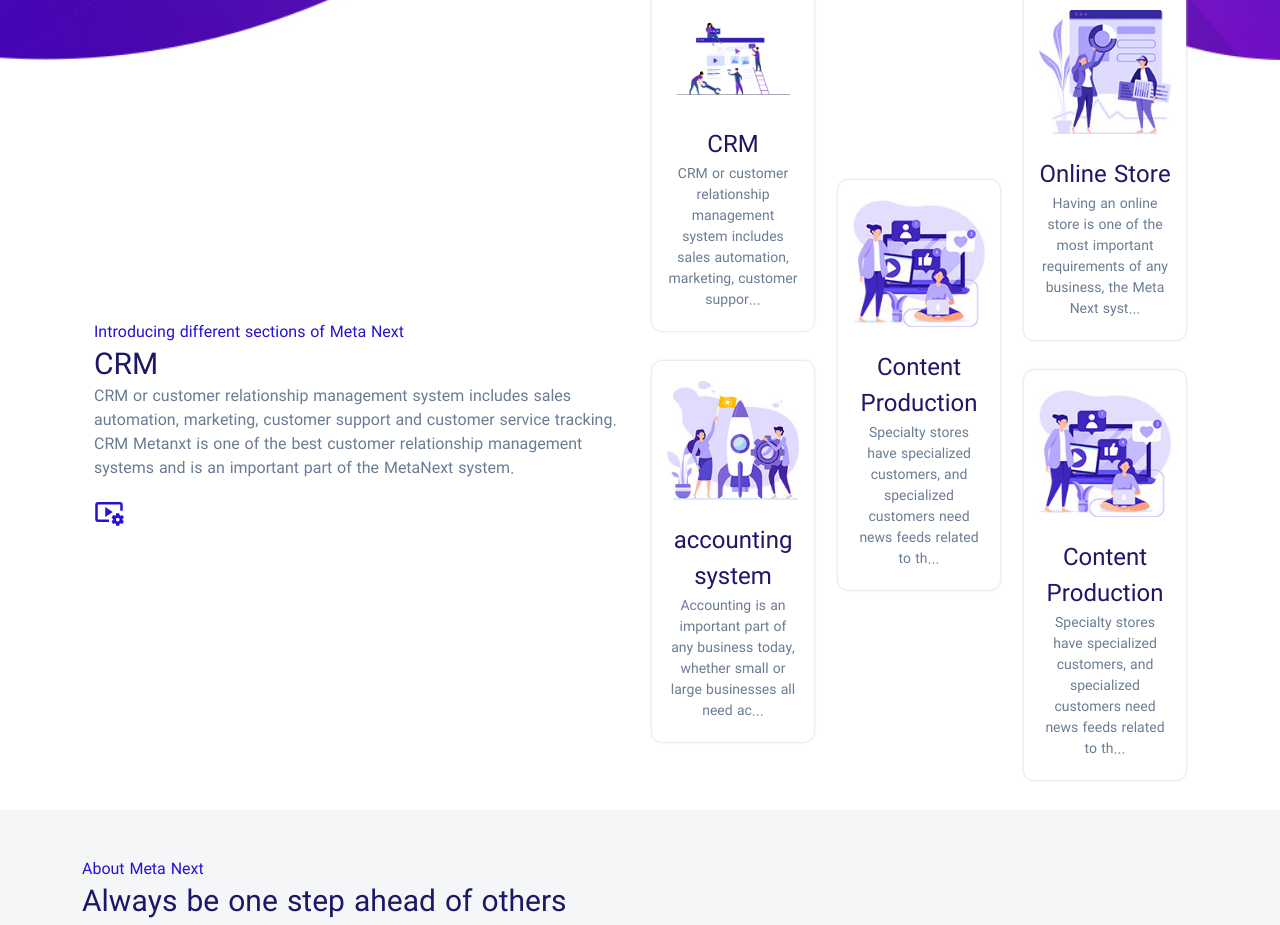
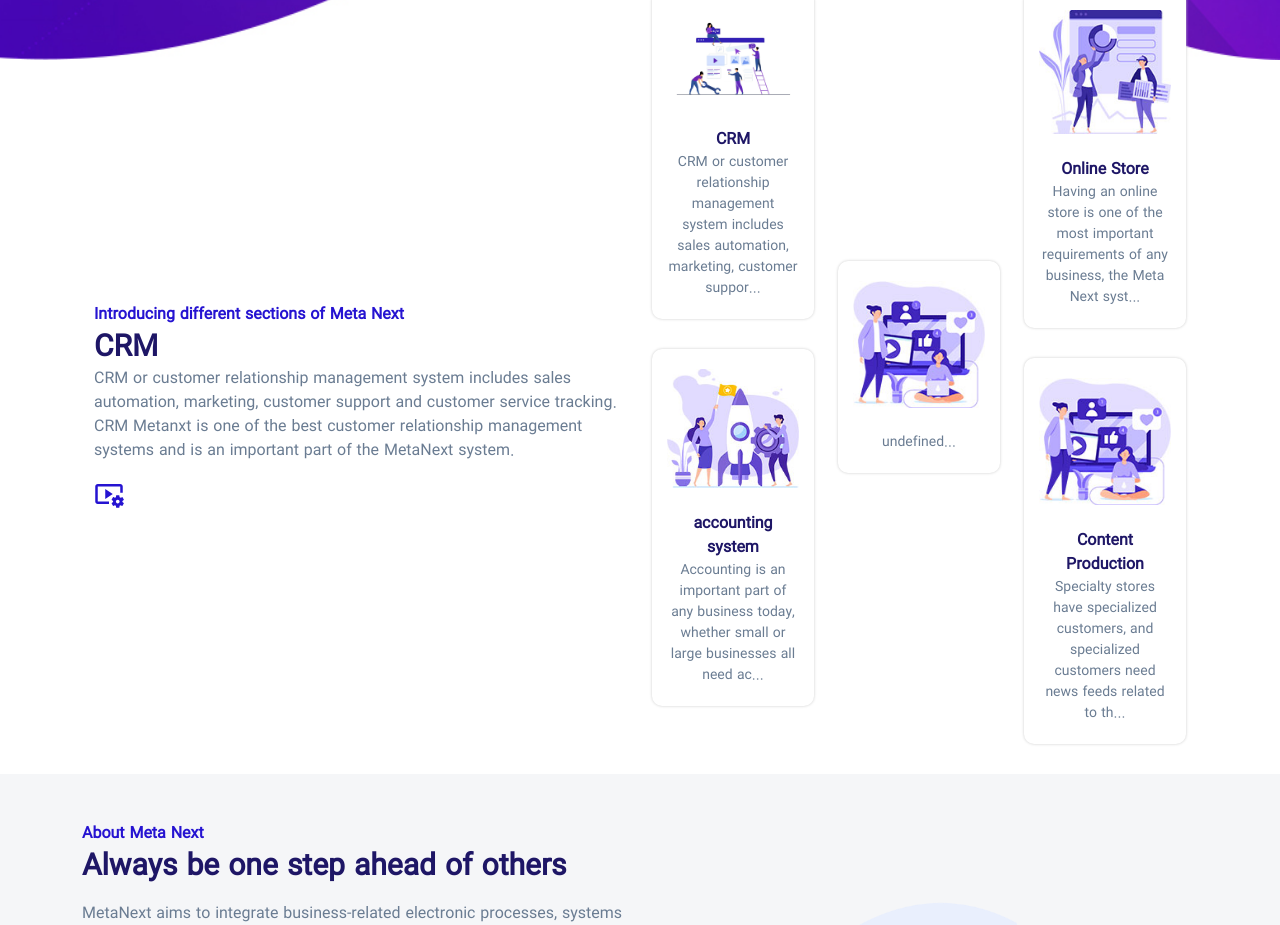
Before and after one commit to xander-zero/new-meta-website, a Next.js app: page / in a window 1280 px wide. Shown: the part 760-1685 px from the top of the page. Built offline with nearby package versions, Linux system fonts and the light colour scheme; what next-redux-wrapper would draw is missing.

Commit message:
update dashboard

```diff
--- a/components/AboutUs/AboutUs.jsx
+++ b/components/AboutUs/AboutUs.jsx
@@ -19,7 +19,7 @@
       <Container>
         <div className="row mt-5">
           <div className="col-lg-6">
-            <Typography color="#2513d1" className="mb-1">
+            <Typography weight="bold" color="#2513d1" className="mb-1">
               {languageData.title_about}
             </Typography>
             <HeaderTitle size="30px" color="#1e1666">
--- a/components/Header/Header.jsx
+++ b/components/Header/Header.jsx
@@ -53,7 +53,12 @@
       <Container>
         <div className="row mt-5">
           <div className="col-lg-6 mt-lg-5 col-md-12 text-wrapper">
-            <Typography color="#fff" size="44px" className="page-title">
+            <Typography
+              weight="bold"
+              color="#fff"
+              size="44px"
+              className="page-title"
+            >
               {languageData.title_header}
             </Typography>
             <Typography color="#fff" className="page-title-description">
--- a/components/Strategies/Strategies.jsx
+++ b/components/Strategies/Strategies.jsx
@@ -26,7 +26,7 @@
         <div className="row m-0 p-0">
           <div className="col-lg-6 col-12 d-flex align-items-center mt-5">
             <div className="scale-up-center">
-              <Typography color="#2513d1" className="mb-1">
+              <Typography weight="bold" color="#2513d1" className="mb-1">
                 {languageData.title_service}
               </Typography>
               <HeaderTitle size="30px" color="#1e1666">
@@ -63,7 +63,12 @@
                     alt="Picture of the author"
                     layout="intrinsic"
                   />
-                  <Typography size="24px" className="mb-0 mt-3" color="#1e1666">
+                  <Typography
+                    weight="bold"
+                    size="16px"
+                    className="mb-0 mt-3"
+                    color="#1e1666"
+                  >
                     {languageData.title_crm_service}
                   </Typography>
                   <Typography size="14px" className="mb-0 p-0" color="#6a7c92">
@@ -76,7 +81,12 @@
                     alt="Picture of the author"
                     layout="intrinsic"
                   />
-                  <Typography size="24px" className="mb-0 mt-3" color="#1e1666">
+                  <Typography
+                    weight="bold"
+                    size="16px"
+                    className="mb-0 mt-3"
+                    color="#1e1666"
+                  >
                     {languageData.title_account_service}
                   </Typography>
                   <Typography size="14px" className="mb-0 p-0" color="#6a7c92">
@@ -104,14 +114,16 @@
                     alt="Picture of the author"
                     layout="intrinsic"
                   />
-                  <Typography size="24px" className="mb-0 mt-3" color="#1e1666">
-                    {languageData.title_mangeContent_service}
+                  <Typography
+                    weight="bold"
+                    size="16px"
+                    className="mb-0 mt-3"
+                    color="#1e1666"
+                  >
+                    {languageData.title_all_services}
                   </Typography>
                   <Typography size="14px" className="mb-0 p-0" color="#6a7c92">
-                    {`${languageData.desc_manageContent_service?.substring(
-                      0,
-                      100
-                    )}...`}
+                    {`${languageData.desc_all_services?.substring(0, 100)}...`}
                   </Typography>
                 </div>
               </div>
@@ -122,7 +134,12 @@
                     alt="Picture of the author"
                     layout="intrinsic"
                   />
-                  <Typography size="24px" className="mb-0 mt-3" color="#1e1666">
+                  <Typography
+                    weight="bold"
+                    size="16px"
+                    className="mb-0 mt-3"
+                    color="#1e1666"
+                  >
                     {languageData.title_shop_service}
                   </Typography>
                   <Typography size="14px" className="mb-0 p-0" color="#6a7c92">
@@ -135,7 +152,12 @@
                     alt="Picture of the author"
                     layout="intrinsic"
                   />
-                  <Typography size="24px" className="mb-0 mt-3" color="#1e1666">
+                  <Typography
+                    weight="bold"
+                    size="16px"
+                    className="mb-0 mt-3"
+                    color="#1e1666"
+                  >
                     {languageData.title_mangeContent_service}
                   </Typography>
                   <Typography size="14px" className="mb-0 p-0" color="#6a7c92">
--- a/styles/GlobalStyle.js
+++ b/styles/GlobalStyle.js
@@ -39,6 +39,7 @@
   font-size: ${({ size }) => size};
   text-align: ${({ textAlign }) => (textAlign ? textAlign : "")};
   font-family: ${({ en }) => (en ? "Arial" : "IRANSans")};
+  font-weight: bold !important;
   /* letter-spacing: -0.1rem; */
   /* line-height: 3rem; */
   @media (max-width: 768px) {
```
Also changed, not shown: public/static/locales/fa/common.json (+10 -8 lines).
